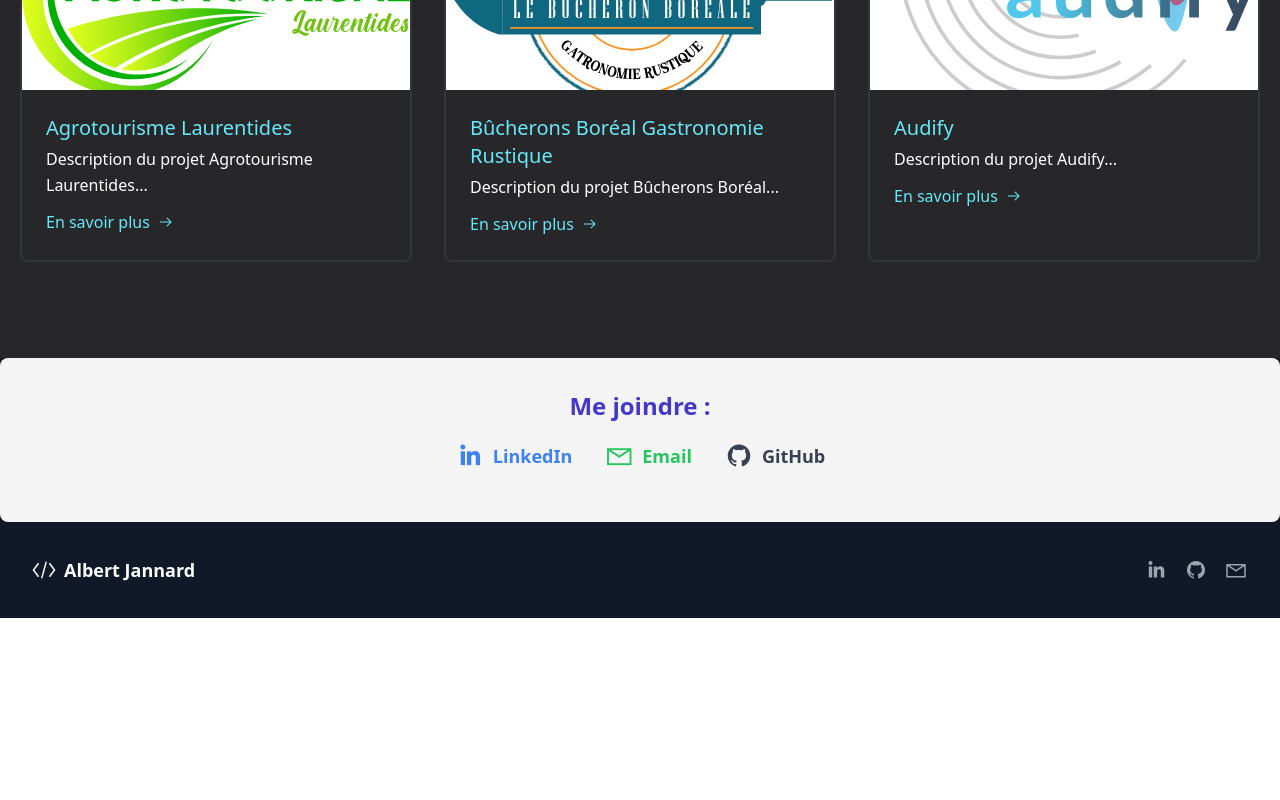
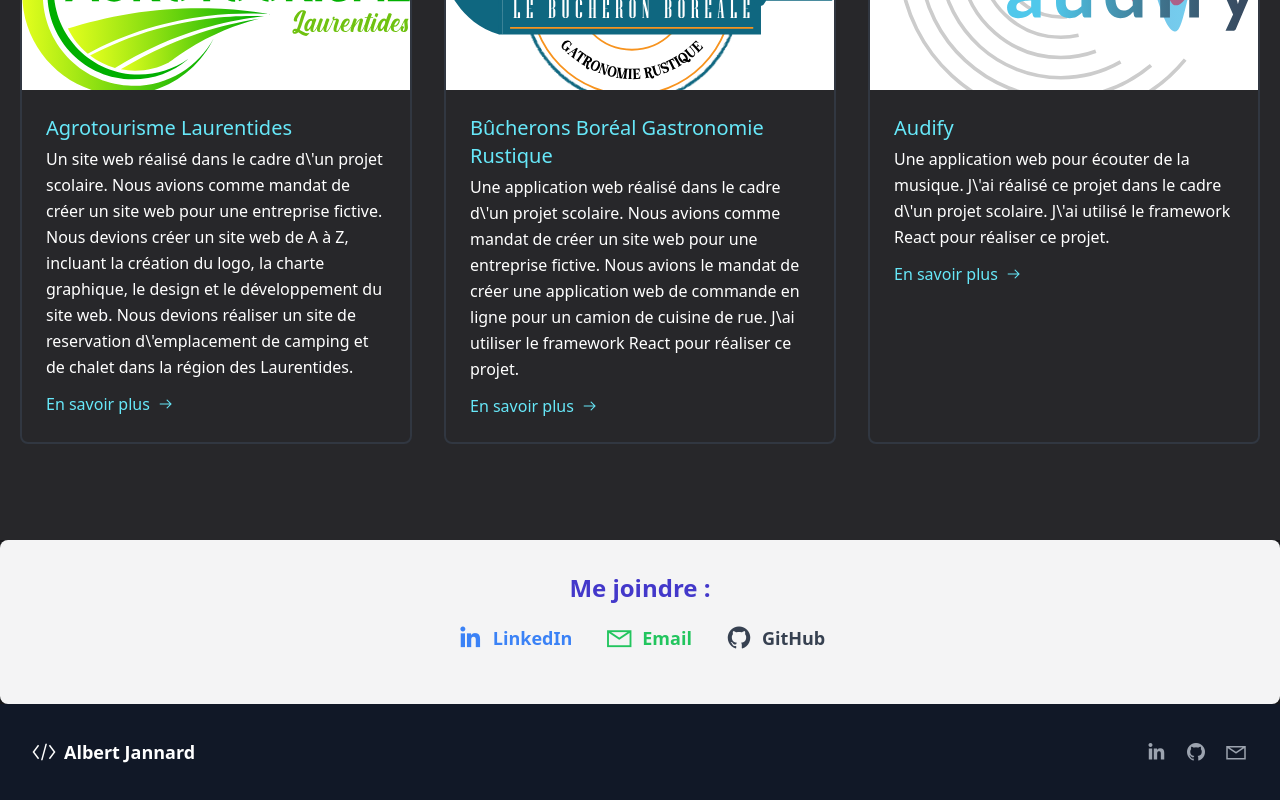
Before and after one commit to Ajannard63/Portfolio, a Vue app: page / in a window 1280 px wide. Shown: the part 2164-2964 px from the top of the page. Before the commit the page ends 2782 px from the top, so only its background shows below. Built offline with nearby package versions, Linux system fonts and the light colour scheme.

Commit message:
Update Projects.vue

```diff
--- a/src/components/Projects.vue
+++ b/src/components/Projects.vue
@@ -9,7 +9,7 @@
               src="../assets/Agrotourisme.svg" alt="Agrotourisme Laurentides">
             <div class="p-6">
               <h2 class="text-xl font-medium text-cyan-300 mb-1">Agrotourisme Laurentides</h2>
-              <p class="leading-relaxed mb-3">Description du projet Agrotourisme Laurentides...</p>
+              <p class="leading-relaxed mb-3">Un site web réalisé dans le cadre d\'un projet scolaire. Nous avions comme mandat de créer un site web pour une entreprise fictive. Nous devions créer un site web de A à Z, incluant la création du logo, la charte graphique, le design et le développement du site web. Nous devions réaliser un site de reservation d\'emplacement de camping et de chalet dans la région des Laurentides.</p>
               <a href="https://www.google.com" target="_blank"
                 class="text-cyan-300 inline-flex items-center md:mb-2 lg:mb-0">En savoir plus
                 <i class="las la-arrow-right ml-2"></i>
@@ -25,7 +25,7 @@
               alt="Bûcherons Boréal Gastronomie Rustique">
             <div class="p-6">
               <h2 class="text-xl font-medium text-cyan-300 mb-1">Bûcherons Boréal Gastronomie Rustique</h2>
-              <p class="leading-relaxed mb-3">Description du projet Bûcherons Boréal...</p>
+              <p class="leading-relaxed mb-3">Une application web réalisé dans le cadre d\'un projet scolaire. Nous avions comme mandat de créer un site web pour une entreprise fictive. Nous avions le mandat de créer une application web de commande en ligne pour un camion de cuisine de rue. J\ai utiliser le framework React pour réaliser ce projet.</p>
               <a href="https://www.google.com" target="_blank"
                 class="text-cyan-300 inline-flex items-center md:mb-2 lg:mb-0">En savoir plus
                 <i class="las la-arrow-right ml-2"></i>
@@ -41,7 +41,7 @@
               alt="Audify">
             <div class="p-6">
               <h2 class="text-xl font-medium text-cyan-300 mb-1">Audify</h2>
-              <p class="leading-relaxed mb-3">Description du projet Audify...</p>
+              <p class="leading-relaxed mb-3">Une application web pour écouter de la musique. J\'ai réalisé ce projet dans le cadre d\'un projet scolaire. J\'ai utilisé le framework React pour réaliser ce projet.</p>
               <a href="https://audifymusic.netlify.app/" target="_blank"
                 class="text-cyan-300 inline-flex items-center md:mb-2 lg:mb-0">En savoir plus
                 <i class="las la-arrow-right ml-2"></i>
```
